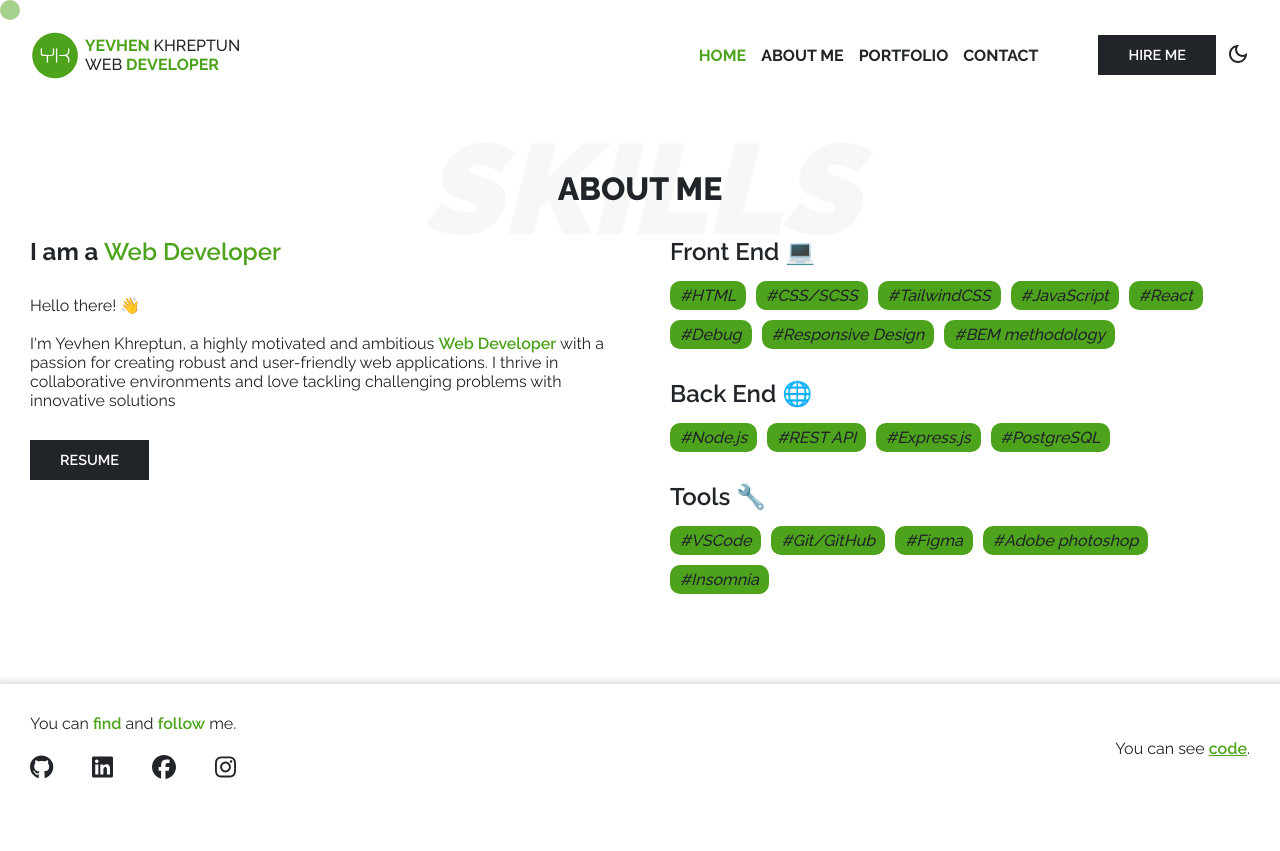
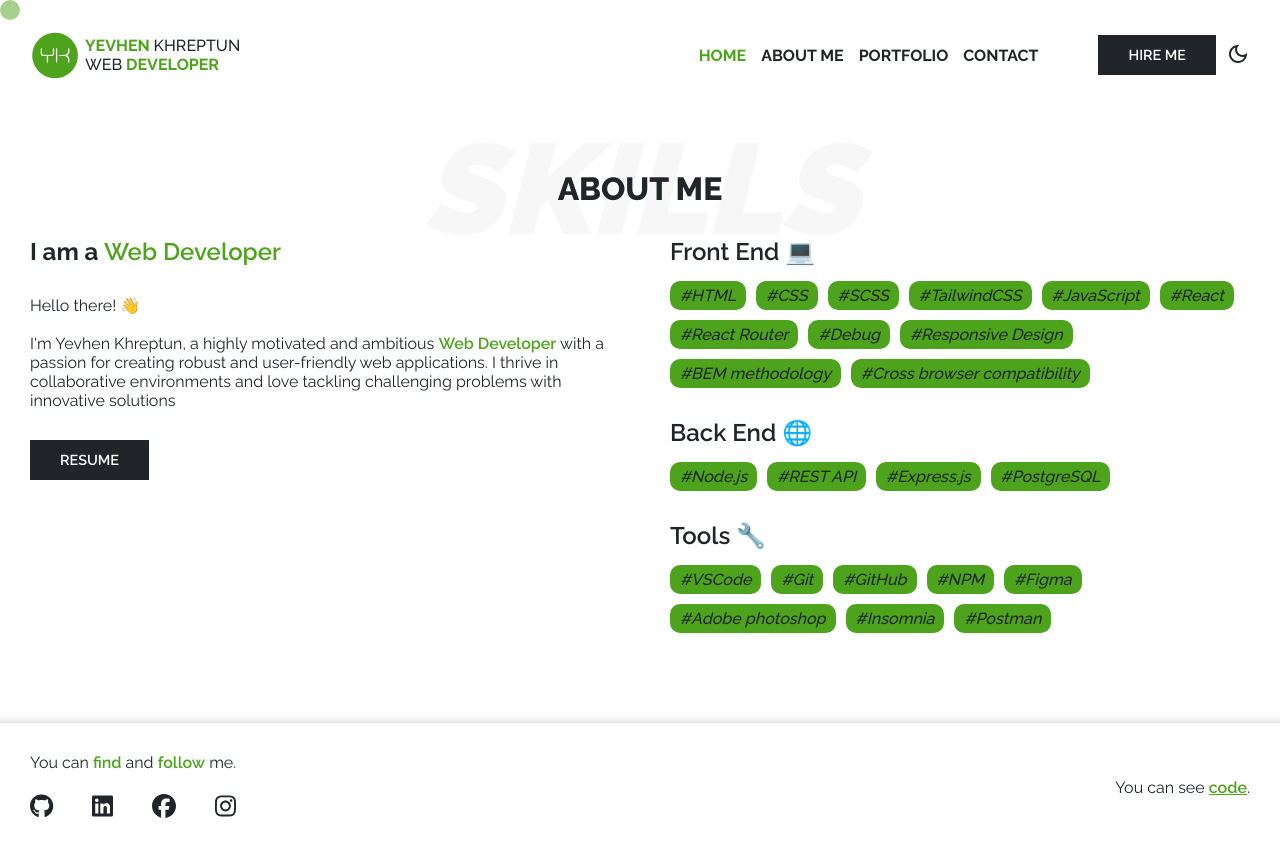
Before and after one commit to khreptunyevhen/react-portfolio, a React (Vite) app: page /about-me in a window 1280 px wide. Before the commit the page ends 812 px from the top, so only its background shows below. Built offline with nearby package versions, Linux system fonts and the light colour scheme.

Commit message:
Added more skills

```diff
--- a/src/source/info.js
+++ b/src/source/info.js
@@ -32,13 +32,16 @@ export const info = {
       title: "Front End 💻",
       skills: [
         "HTML",
-        "CSS/SCSS",
+        "CSS",
+        "SCSS",
         "TailwindCSS",
         "JavaScript",
         "React",
+        "React Router",
         "Debug",
         "Responsive Design",
         "BEM methodology",
+        "Cross browser compatibility",
       ],
     },
     {
@@ -49,7 +52,16 @@ export const info = {
     {
       id: 3,
       title: "Tools 🔧",
-      skills: ["VSCode", "Git/GitHub", "Figma", "Adobe photoshop", "Insomnia"],
+      skills: [
+        "VSCode",
+        "Git",
+        "GitHub",
+        "NPM",
+        "Figma",
+        "Adobe photoshop",
+        "Insomnia",
+        "Postman",
+      ],
     },
   ],
   projects: [
```
